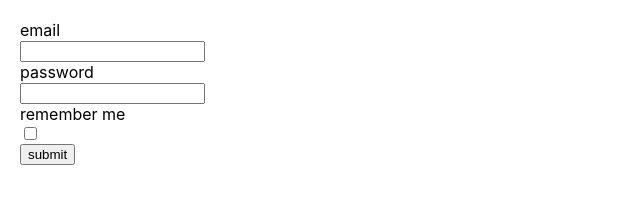
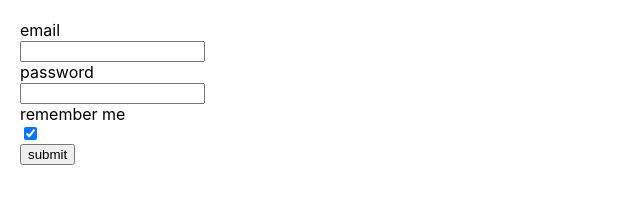
Before and after one commit to YoussefZidan/getting-started-with-react-formik-and-yup, a React (Create React App) app: page / in a window 1280 px wide. Shown: the top 198 px of the page, without its empty margins (0-640 px from the left). Built offline with nearby package versions, Linux system fonts and the light colour scheme.

Commit message:
defaultChecked={formik.values[name]}

```diff
--- a/src/components/login.jsx
+++ b/src/components/login.jsx
@@ -9,7 +9,7 @@ const LoginForm = () => {
   const initialValues = {
     email: "",
     password: "",
-    rememberMe: false,
+    rememberMe: true,
   };
   const onSubmit = (values) => console.log(JSON.stringify(values, null, 4));
   const validationSchema = yup.object({
@@ -61,6 +61,7 @@ const LoginForm = () => {
           type="checkbox"
           name="rememberMe"
           id="rememberMe"
+          defaultChecked={formik.values.rememberMe}
           {...formik.getFieldProps("rememberMe")}
         />
 
```
Also changed, not shown: 1 other file (tests, documents, lock files or other folders).
